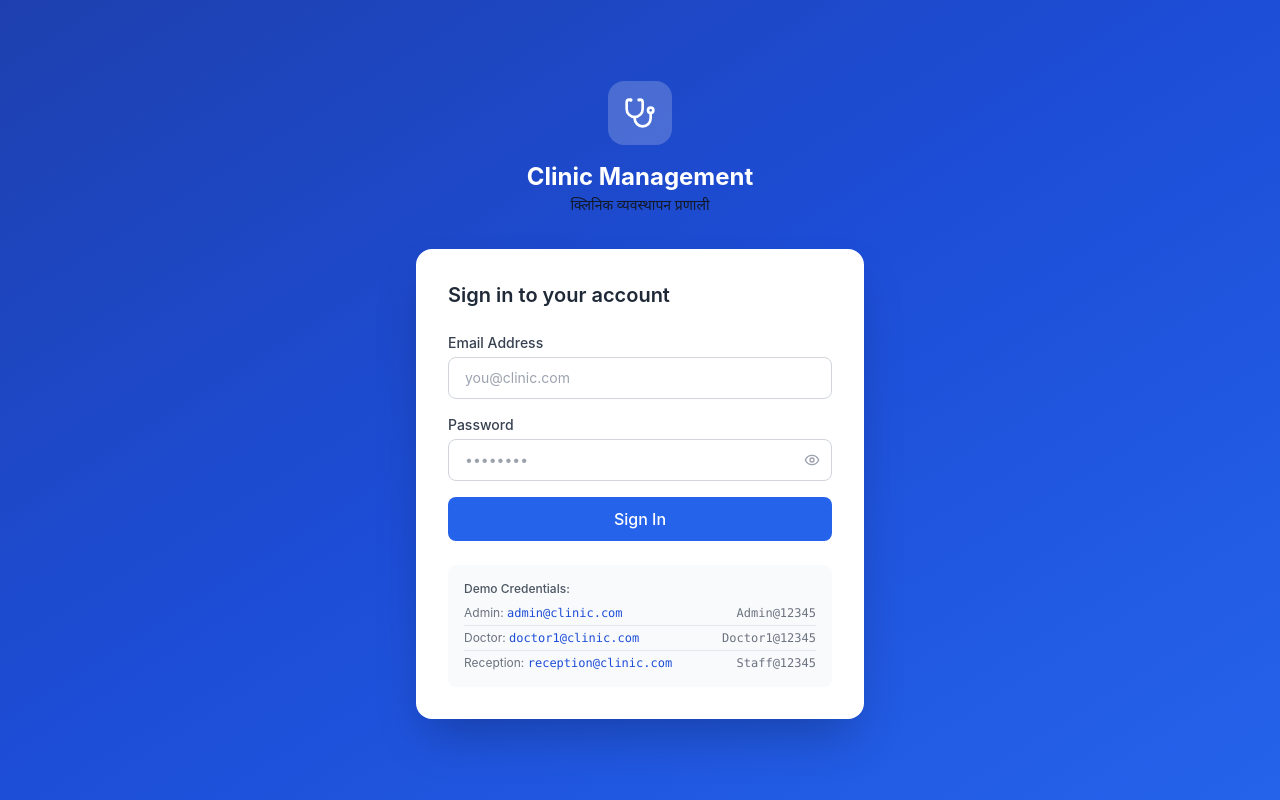
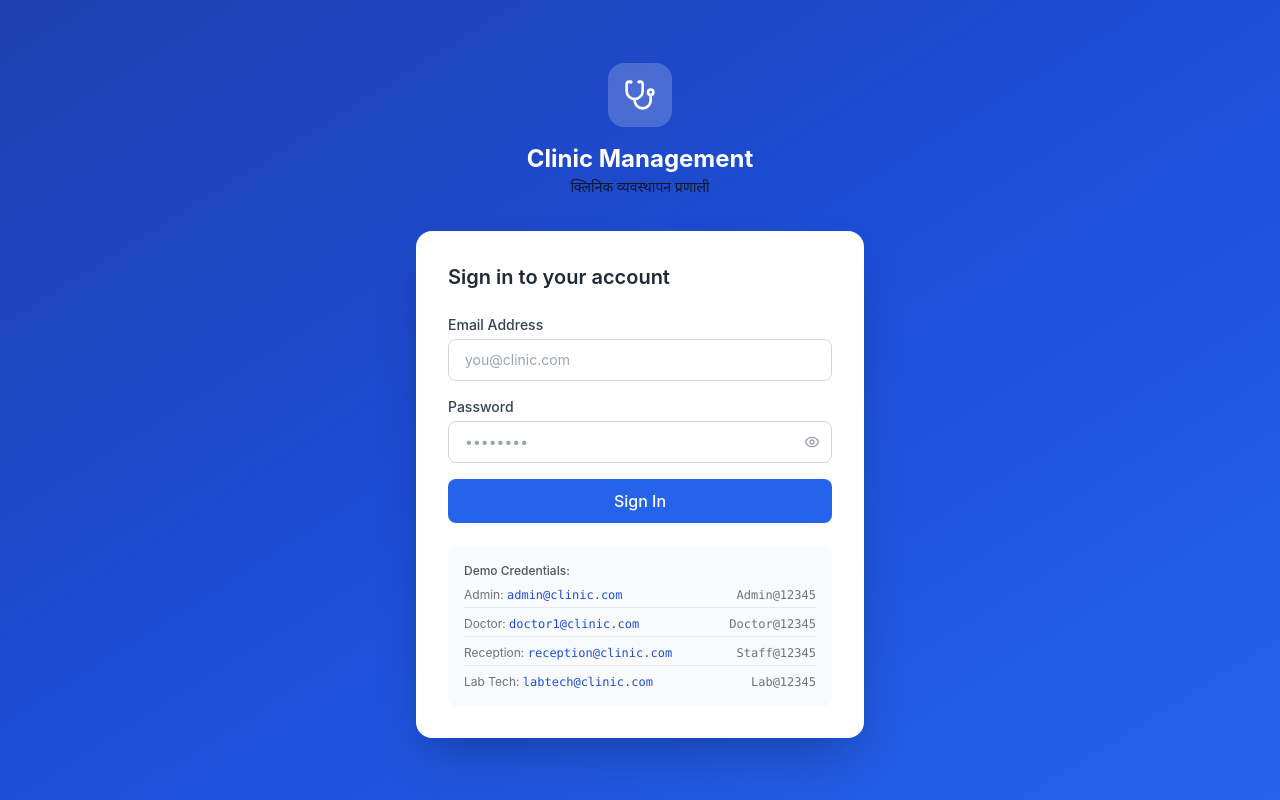
Before and after one commit to akash0526/clinic-system, a React (Vite) app in the folder frontend/: page /login in a window 1280 px wide. Built offline with nearby package versions, Linux system fonts and the light colour scheme; no server answers.

Commit message:
Fix lab access, demo credentials, and frontend role guards

```diff
--- a/frontend/src/components/shared/RoleGuard.jsx
+++ b/frontend/src/components/shared/RoleGuard.jsx
@@ -0,0 +1,23 @@
+import { Navigate, useLocation } from "react-router-dom";
+import useAuthStore from "../../store/authStore";
+
+const RoleGuard = ({
+	allowedRoles = [],
+	children,
+	fallbackTo = "/dashboard",
+}) => {
+	const location = useLocation();
+	const { isAuthenticated, user } = useAuthStore();
+
+	if (!isAuthenticated) {
+		return <Navigate to="/login" replace state={{ from: location }} />;
+	}
+
+	if (!user?.role || !allowedRoles.includes(user.role)) {
+		return <Navigate to={fallbackTo} replace />;
+	}
+
+	return children;
+};
+
+export default RoleGuard;
--- a/frontend/src/pages/auth/Login.jsx
+++ b/frontend/src/pages/auth/Login.jsx
@@ -109,12 +109,11 @@ const Login = () => {
 						</button>
 					</form>
 
-					{/* Updated Demo Credentials Section */}
-					<div className="mt-6 p-4 bg-gray-50 rounded-lg text-xs text-gray-500 space-y-1">
-						<p className="font-medium text-gray-600 mb-2">Demo Credentials:</p>
+					{/* Demo Credentials */}
+					<div className="mt-6 p-4 bg-gray-50 rounded-lg text-xs text-gray-500 space-y-2">
+						<p className="font-medium text-gray-600">Demo Credentials:</p>
 
-						{/* This matches the email and password from your seed.js exactly */}
-						<div className="flex justify-between items-center border-b border-gray-200 pb-1 mb-1">
+						<div className="flex justify-between items-center border-b border-gray-200 pb-1">
 							<span>
 								Admin:{" "}
 								<span className="font-mono text-primary-700">
@@ -124,17 +123,17 @@ const Login = () => {
 							<span className="font-mono">Admin@12345</span>
 						</div>
 
-						<div className="flex justify-between items-center border-b border-gray-200 pb-1 mb-1">
+						<div className="flex justify-between items-center border-b border-gray-200 pb-1">
 							<span>
 								Doctor:{" "}
 								<span className="font-mono text-primary-700">
 									doctor1@clinic.com
 								</span>
 							</span>
-							<span className="font-mono">Doctor1@12345</span>
+							<span className="font-mono">Doctor@12345</span>
 						</div>
 
-						<div className="flex justify-between items-center">
+						<div className="flex justify-between items-center border-b border-gray-200 pb-1">
 							<span>
 								Reception:{" "}
 								<span className="font-mono text-primary-700">
@@ -142,6 +141,16 @@ const Login = () => {
 								</span>
 							</span>
 							<span className="font-mono">Staff@12345</span>
+						</div>
+
+						<div className="flex justify-between items-center">
+							<span>
+								Lab Tech:{" "}
+								<span className="font-mono text-primary-700">
+									labtech@clinic.com
+								</span>
+							</span>
+							<span className="font-mono">Lab@12345</span>
 						</div>
 					</div>
 				</div>
--- a/frontend/src/router.jsx
+++ b/frontend/src/router.jsx
@@ -13,12 +13,18 @@ import LabPage from "./pages/lab/LabPage";
 import SettingsPage from "./pages/settings/SettingsPage";
 import useAuthStore from "./store/authStore";
 import UsersPage from "./pages/users/UsersPage";
+import RoleGuard from "./components/shared/RoleGuard";
+
 // Protected route wrapper
 const ProtectedRoute = ({ children }) => {
 	const { isAuthenticated } = useAuthStore();
 	if (!isAuthenticated) return <Navigate to="/login" replace />;
 	return children;
 };
+
+const withRoles = (element, allowedRoles) => (
+	<RoleGuard allowedRoles={allowedRoles}>{element}</RoleGuard>
+);
 
 export const router = createBrowserRouter([
 	{
@@ -35,17 +41,70 @@ export const router = createBrowserRouter([
 		children: [
 			{ index: true, element: <Navigate to="/dashboard" replace /> },
 			{ path: "dashboard", element: <Dashboard /> },
-			{ path: "patients", element: <PatientList /> },
-			{ path: "patients/new", element: <PatientForm /> },
-			{ path: "patients/:id", element: <PatientDetail /> },
-			{ path: "patients/:id/edit", element: <PatientForm /> },
-			{ path: "appointments", element: <AppointmentPage /> },
-			{ path: "encounters", element: <EncounterPage /> },
-			{ path: "billing", element: <BillingPage /> },
-			{ path: "inventory", element: <InventoryPage /> },
-			{ path: "lab", element: <LabPage /> },
-			{ path: "users", element: <UsersPage /> },
-			{ path: "settings", element: <SettingsPage /> },
+			{
+				path: "patients",
+				element: withRoles(<PatientList />, [
+					"ADMIN",
+					"DOCTOR",
+					"RECEPTIONIST",
+				]),
+			},
+			{
+				path: "patients/new",
+				element: withRoles(<PatientForm />, [
+					"ADMIN",
+					"DOCTOR",
+					"RECEPTIONIST",
+				]),
+			},
+			{
+				path: "patients/:id",
+				element: withRoles(<PatientDetail />, [
+					"ADMIN",
+					"DOCTOR",
+					"RECEPTIONIST",
+				]),
+			},
+			{
+				path: "patients/:id/edit",
+				element: withRoles(<PatientForm />, [
+					"ADMIN",
+					"DOCTOR",
+					"RECEPTIONIST",
+				]),
+			},
+			{
+				path: "appointments",
+				element: withRoles(<AppointmentPage />, [
+					"ADMIN",
+					"DOCTOR",
+					"RECEPTIONIST",
+				]),
+			},
+			{
+				path: "encounters",
+				element: withRoles(<EncounterPage />, ["ADMIN", "DOCTOR"]),
+			},
+			{
+				path: "billing",
+				element: withRoles(<BillingPage />, ["ADMIN", "RECEPTIONIST"]),
+			},
+			{
+				path: "inventory",
+				element: withRoles(<InventoryPage />, ["ADMIN", "RECEPTIONIST"]),
+			},
+			{
+				path: "lab",
+				element: withRoles(<LabPage />, ["ADMIN", "DOCTOR", "LAB_TECH"]),
+			},
+			{
+				path: "users",
+				element: withRoles(<UsersPage />, ["ADMIN"]),
+			},
+			{
+				path: "settings",
+				element: withRoles(<SettingsPage />, ["ADMIN"]),
+			},
 		],
 	},
 ]);
```
Also changed, not shown: 2 other files (tests, documents, lock files or other folders).
